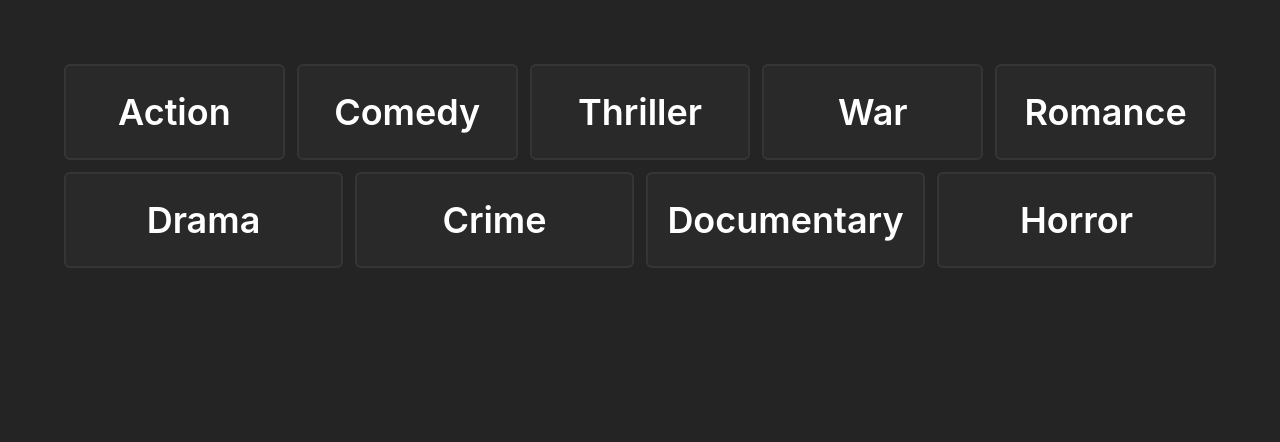
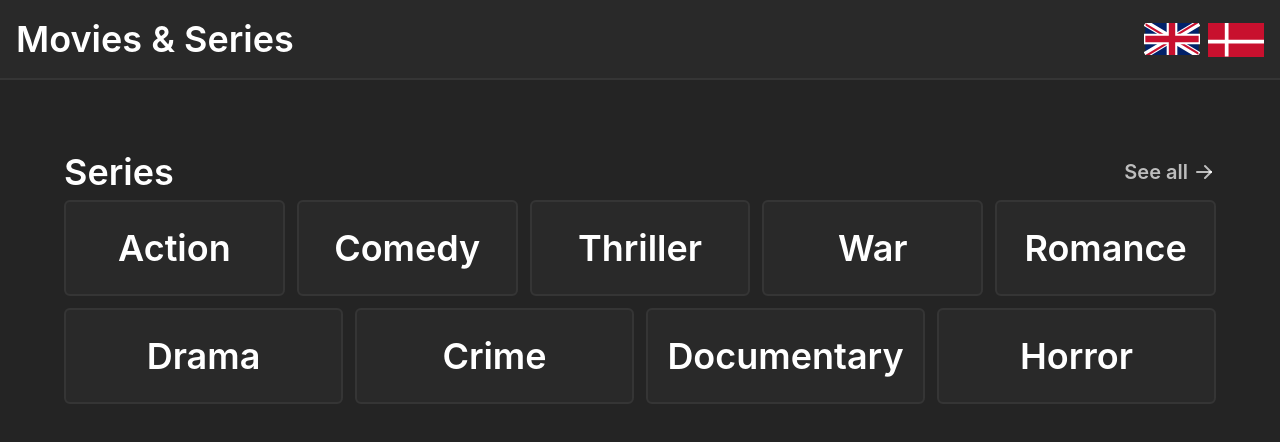
Before and after one commit to 0x98a/wexo_opgave, a Next.js app: page /en in a window 1280 px wide. Shown: the top 442 px of the page. Built offline with nearby package versions, Linux system fonts and the light colour scheme.

Commit message:
Add default redirect to locale and some text + navbar component

```diff
--- /dev/null
+++ b/components/Navbar.tsx
@@ -0,0 +1,46 @@
+import React from 'react';
+import { useRouter } from 'next/router'; // Import Next.js router
+
+type NavbarProps = {
+    localeData: any;
+};
+
+const NavBar: React.FC<NavbarProps> = ({ localeData }) => {
+    const router = useRouter();
+
+    const changeLocale = (locale: string) => {
+        //Brug af regex til at finde den nuværende locale som er sat som 2 bogstaver som første path i linket.
+        const newAsPath = router.asPath.replace(/^\/[a-zA-Z]{2}/, `/${locale}`);
+
+        //Sæt nyt link med ny locale.
+        router.push(newAsPath);
+      };
+    return (
+        <div className='w-full h-20 px-4 border-b-2 border-[#353535] bg-[#292929] flex justify-between items-center'>
+            <div className=''>
+                <span className='text-4xl font-semibold text-white'>{localeData.title}</span>
+            </div>
+            <div className='flex flex-row gap-2'>
+                <button className='w-14 h-8' onClick={() => changeLocale('en')}>
+                    <svg xmlns="http://www.w3.org/2000/svg" viewBox="0 0 50 30" width="56" height="32">
+                        <clipPath id="t">
+                            <path d="M25,15h25v15zv15h-25zh-25v-15zv-15h25z" />
+                        </clipPath>
+                        <path d="M0,0v30h50v-30z" fill="#012169" />
+                        <path d="M0,0 50,30M50,0 0,30" stroke="#fff" strokeWidth="6" />
+                        <path d="M0,0 50,30M50,0 0,30" clipPath="url(#t)" stroke="#C8102E" strokeWidth="4" />
+                        <path d="M-1 11h22v-12h8v12h22v8h-22v12h-8v-12h-22z" fill="#C8102E" stroke="#FFF" strokeWidth="2" />
+                    </svg>
+                </button>
+                <button className='w-14 h-8 rounded-md' onClick={() => changeLocale('da')}>
+                    <svg xmlns="http://www.w3.org/2000/svg" viewBox="0 0 30 18">
+                        <path fill="#c8102e" d="M0,0H37V28H0Z" />
+                        <path stroke="#fff" strokeWidth="2" d="M0,10h30M10,0v18" />
+                    </svg>
+                </button>
+            </div>
+        </div>
+    );
+};
+
+export default NavBar;
--- a/pages/[locale].tsx
+++ b/pages/[locale].tsx
@@ -4,6 +4,7 @@ import { useRouter } from 'next/router';
 import path from 'path';
 import fs from 'fs';
 import { Grid } from '@mantine/core';
+import NavBar from 'components/Navbar';
 
 type Genre = "action" | "comedy" | "thriller" | "war" | "romance" | "drama" | "crime" | "documentary" | "horror";
 
@@ -43,8 +44,20 @@ export default function IndexPage({ localeData, locale }: { localeData: LocaleDa
 
     return (
         <>
+            <NavBar localeData={localeData}/>
             <div className='w-full h-screen p-16 overflow-x-hidden'>
                 <div className='w-full h-full pb-4'>
+
+                <div className='w-full h-[3.5rem] flex justify-between items-center'>
+                    <a href={`http://localhost:3000/${locale}/series`} className='flex flex-row gap-1 justify-center items-center'>
+                        <span className='text-4xl text-white font-semibold'>{localeData.series}</span>
+                    </a>
+                    <a href={`http://localhost:3000/${locale}/series?genre=all`} className='flex flex-row text-white/[0.7] hover:text-white transition-all gap-1 justify-center items-center'>
+                        <span className='text-xl font-semibold'>{localeData.seeAll}</span>
+                        <IconArrowRight size="1.5rem" />
+                    </a>
+                </div>
+
                 <Grid grow gutter="sm" className='h-[10rem]'>
                     {genres.map((genre: Genre) =>
                         <Grid.Col span={2.4}>
--- /dev/null
+++ b/pages/index.tsx
@@ -0,0 +1,14 @@
+import { GetServerSideProps } from 'next';
+
+export const getServerSideProps: GetServerSideProps = async (context) => {
+    return {
+        redirect: {
+            destination: '/da',
+            permanent: false,
+        },
+    };
+};
+
+const IndexPage = () => null;
+
+export default IndexPage;
```
